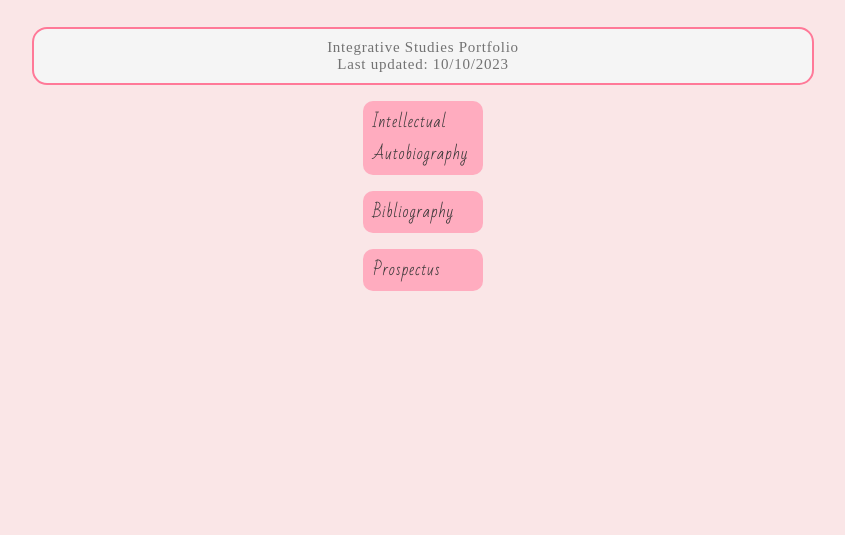
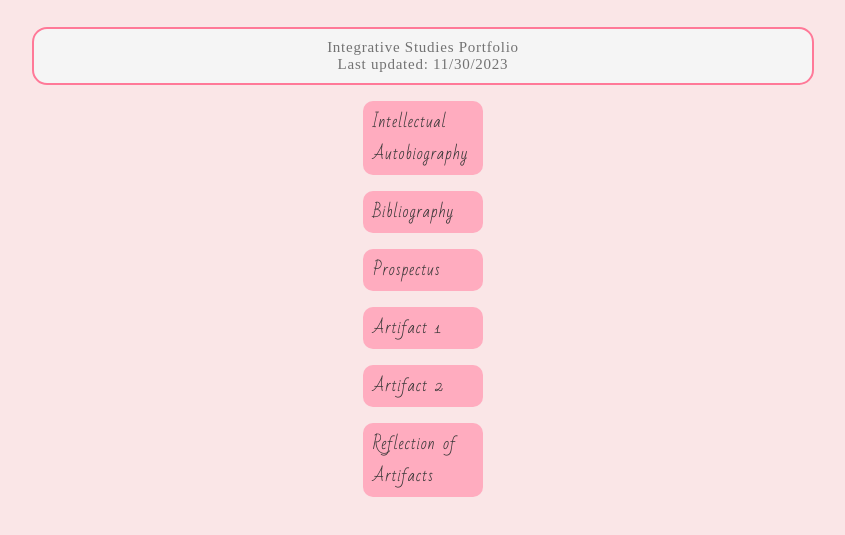
Before and after one commit to KatCarter0/Portfolio, a plain HTML site: page ISTPortfolio/ISTPortfolio.html in a window 1280 px wide. Shown: the part 245-780 px from the top of the page, without its empty margins (217-1062 px from the left). Drawn offline with Linux system fonts and the light colour scheme; files whose address does not match are found by name; a web font is replaced by a local one.

Commit message:
December 1st IST Portfolio Update

```diff
--- a/ISTPortfolio/ISTPortfolio.html
+++ b/ISTPortfolio/ISTPortfolio.html
@@ -23,9 +23,12 @@
 <div>
 <p class="bio">
 Integrative Studies Portfolio <br>
-Last updated: 10/10/2023
+Last updated: 11/30/2023
 </p>
 <a href="IntellectualAutobiographyCarter09_2023.docx"><p class="resume">Intellectual Autobiography</p>
 <a href="Bibliography.docx"><p class="resume">Bibliography</p></a>
 <a href="Prospectus.docx"><p class="resume">Prospectus</p></a>
+<a href="HIS445_Essay_Module_Three.docx"><p class="resume">Artifact 1</p></a>
+<a href="Prospectus.docx"><p class="resume">Artifact 2</p></a>
+<a href="WGS360Module2Essay.docx"><p class="resume">Reflection of Artifacts</p></a>
 </div>
```
Also changed, not shown: 4 other files.
